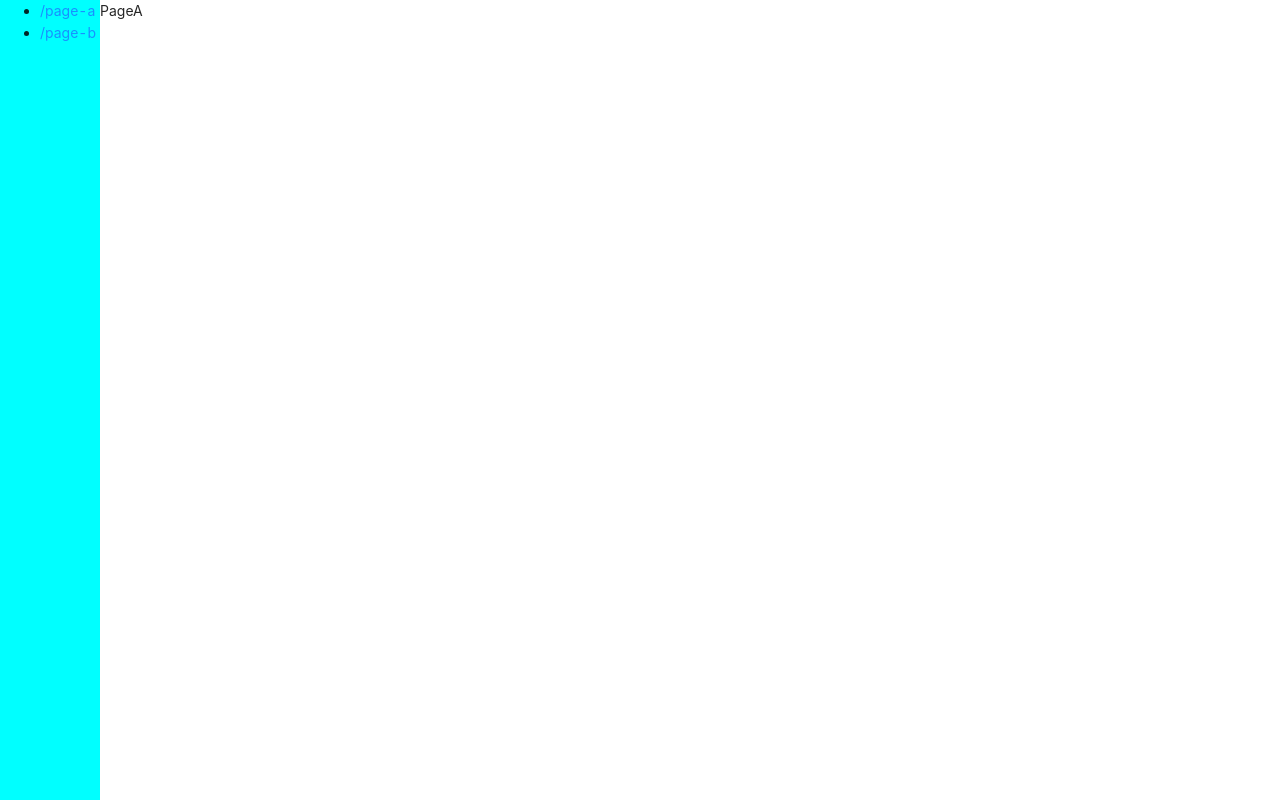
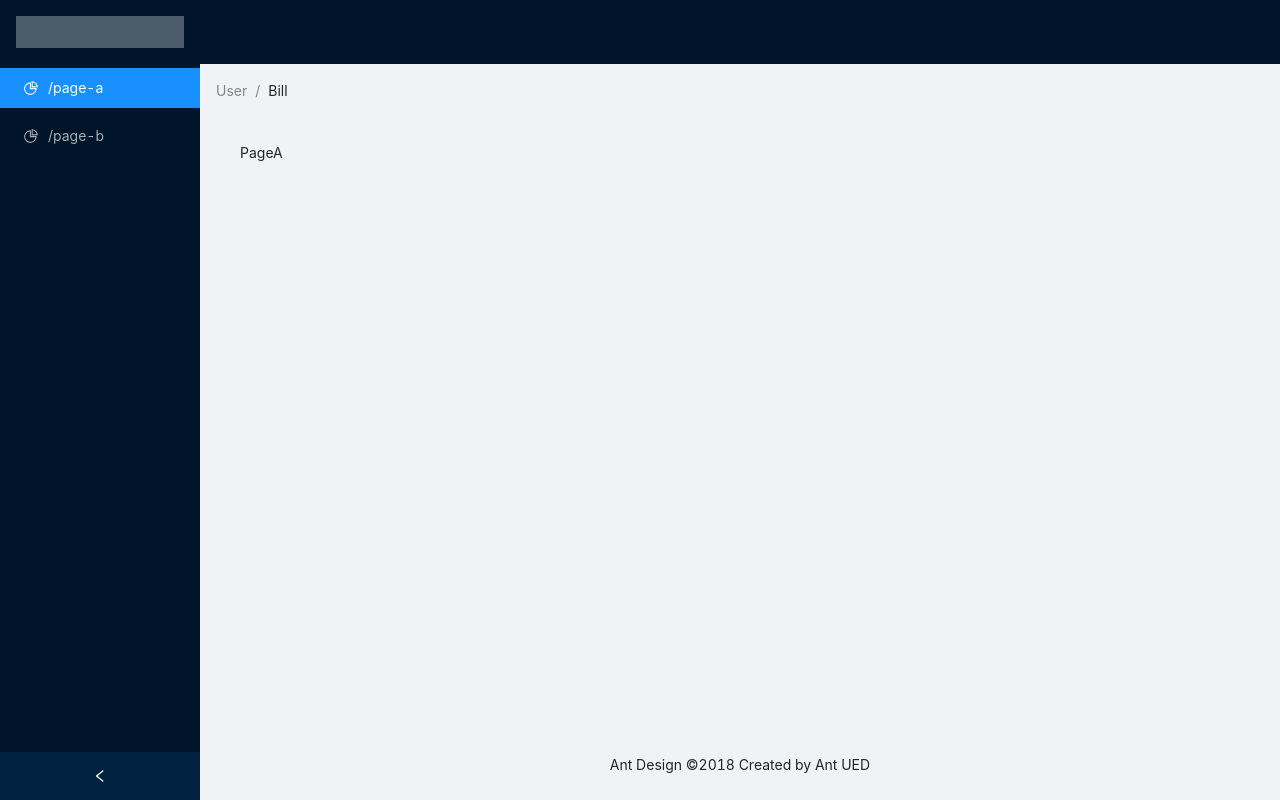
Before and after one commit to recovery-alt/fake-netease-music, a React (Vite) app: page /page-a in a window 1280 px wide. Built offline with nearby package versions, Linux system fonts and the light colour scheme.

Commit message:
feat: 新增完整路由功能

```diff
--- a/package.json
+++ b/package.json
@@ -8,6 +8,7 @@
     "postinstall": "husky install"
   },
   "dependencies": {
+    "@ant-design/icons": "^4.6.2",
     "antd": "^4.16.3",
     "react": "^17.0.2",
     "react-dom": "^17.0.2",
--- a/src/app.tsx
+++ b/src/app.tsx
@@ -7,14 +7,9 @@ function App() {
     <Router>
       <Switch>
         {routes.map((route, i) => (
-          <Route
-            key={i}
-            path={route.path}
-            render={props => (
-              // pass the sub-routes down to keep nesting
-              <route.component {...props} routes={route.routes} />
-            )}
-          />
+          <Route key={i} path={route.path}>
+            <route.component {...route} />
+          </Route>
         ))}
       </Switch>
     </Router>
--- a/src/assets/style/main.less
+++ b/src/assets/style/main.less
@@ -1,7 +1 @@
 @import 'antd/dist/antd.css';
-
-html,
-body,
-#root {
-  height: 100%;
-}
--- a/src/layout/index.tsx
+++ b/src/layout/index.tsx
@@ -1,28 +1,48 @@
-import React from 'react';
+import React, { useState } from 'react';
+import { Route, Switch, Link, Redirect } from 'react-router-dom';
+import type { RouteConfig } from '@/router';
+import { Layout, Menu, Breadcrumb } from 'antd';
+import { PieChartOutlined } from '@ant-design/icons';
 import styles from './layout.module.less';
-import { Route, Switch, Link } from 'react-router-dom';
 
-export default function Layout({ routes }: { routes: any }) {
+const { Header, Content, Footer, Sider } = Layout;
+
+export default function Home({ routes }: { routes?: Array<RouteConfig> }) {
+  const [collapsed, onCollapse] = useState(false);
+
   return (
-    <div className={styles.container}>
-      <div className={styles.menu}>
-        <ul>
-          {routes.map((route: any) => (
-            <li key={route.path}>
+    <Layout style={{ minHeight: '100vh' }}>
+      <Sider collapsible collapsed={collapsed} onCollapse={onCollapse}>
+        <div className={styles.logo} />
+        <Menu theme="dark" defaultSelectedKeys={[routes ? routes[0].path : '']} mode="inline">
+          {routes?.map(route => (
+            <Menu.Item key={route.path} icon={<PieChartOutlined />}>
               <Link to={route.path}>{route.path}</Link>
-            </li>
+            </Menu.Item>
           ))}
-        </ul>
-      </div>
-      <div className={styles.home}>
+        </Menu>
+      </Sider>
+      <Layout>
+        <Header style={{ padding: 0 }} />
+        <Content style={{ margin: '0 16px' }}>
+          <Breadcrumb style={{ margin: '16px 0' }}>
+            <Breadcrumb.Item>User</Breadcrumb.Item>
+            <Breadcrumb.Item>Bill</Breadcrumb.Item>
+          </Breadcrumb>
+          <div style={{ padding: 24, minHeight: 360 }}>
             <Switch>
-          {routes.map((route: any) => (
+              {routes &&
+                routes.map(route => (
                   <Route path={route.path} key={route.path}>
                     <route.component />
                   </Route>
                 ))}
+              <Redirect to={routes![0].path} />
             </Switch>
           </div>
-    </div>
+        </Content>
+        <Footer style={{ textAlign: 'center' }}>Ant Design ©2018 Created by Ant UED</Footer>
+      </Layout>
+    </Layout>
   );
 }
--- a/src/layout/layout.module.less
+++ b/src/layout/layout.module.less
@@ -1,15 +1,5 @@
-.container {
-  width: 100%;
-  height: 100%;
-  display: flex;
+.logo {
+  height: 32px;
+  margin: 16px;
+  background: rgba(255, 255, 255, 0.3);
 }
-
-.menu {
-  width: 100px;
-  height: 100%;
-  background-color: aqua;
-}
-
-.home {
-  flex: 1;
-}
--- a/src/views/login.tsx
+++ b/src/views/login.tsx
@@ -1,5 +1,66 @@
 import React from 'react';
+import { Link } from 'react-router-dom';
+import { Form, Input, Button, Checkbox } from 'antd';
+
+const layout = {
+  labelCol: {
+    span: 8,
+  },
+  wrapperCol: {
+    span: 16,
+  },
+};
+const tailLayout = {
+  wrapperCol: {
+    offset: 8,
+    span: 16,
+  },
+};
 
 export default function Login() {
-  return <div>Login</div>;
+  return (
+    <Form
+      {...layout}
+      name="basic"
+      initialValues={{
+        remember: true,
+      }}
+    >
+      <Form.Item
+        label="Username"
+        name="username"
+        rules={[
+          {
+            required: true,
+            message: 'Please input your username!',
+          },
+        ]}
+      >
+        <Input />
+      </Form.Item>
+
+      <Form.Item
+        label="Password"
+        name="password"
+        rules={[
+          {
+            required: true,
+            message: 'Please input your password!',
+          },
+        ]}
+      >
+        <Input.Password />
+      </Form.Item>
+
+      <Form.Item {...tailLayout} name="remember" valuePropName="checked">
+        <Checkbox>Remember me</Checkbox>
+      </Form.Item>
+
+      <Form.Item {...tailLayout}>
+        <Button type="primary">
+          <Link to="/">登录</Link>
+        </Button>
+      </Form.Item>
+    </Form>
+  );
 }
--- a/vite.config.ts
+++ b/vite.config.ts
@@ -3,8 +3,8 @@ import reactRefresh from '@vitejs/plugin-react-refresh';
 
 // https://vitejs.dev/config/
 export default defineConfig({
-  plugins: [reactRefresh()],
   resolve: {
     alias: { '@': '/src' },
   },
+  plugins: [reactRefresh()],
 });
```
Also changed, not shown: src/router/index.ts (+7 -0 lines), src/components/hello-world.tsx (renamed from src/components/heello-world.tsx), 1 other file (tests, documents, lock files or other folders). Lines whose indentation alone changed are shown as unchanged.
